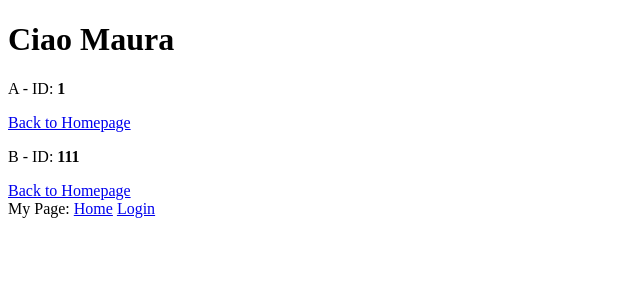
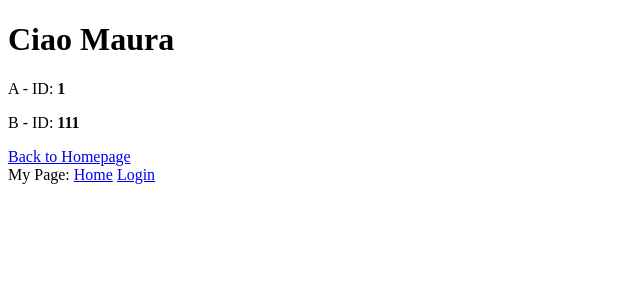
Before and after one commit to rmura498/first-webserver, a Flask app: page /mypage in a window 1280 px wide. Shown: the top 300 px of the page, without its empty margins (0-640 px from the left). Run offline with Flask 2, Linux system fonts and the light colour scheme.

Commit message:
last commit

```diff
--- a/app/routes/__init__.py
+++ b/app/routes/__init__.py
@@ -1,2 +1,3 @@
 from .hello import *
 from .mypage import *
+from .login import *
--- a/app/templates/index.html
+++ b/app/templates/index.html
@@ -6,7 +6,8 @@
 
     </div>
 
-    <a href="http://localhost:5000/mypage">My page</a>
+
 
 {% endfor %}
+<a href="http://localhost:5000/mypage">My page</a>
 {% endblock %}
--- a/app/templates/mypage.html
+++ b/app/templates/mypage.html
@@ -3,8 +3,9 @@
 {% for student in students %}
   <div>
       <p>{{ student.name }} - ID: <b>{{ student.id }}</b></p>
-    <a href="http://localhost:5000/">Back to Homepage</a>
+
 
     </div>
 {% endfor %}
+<a href="http://localhost:5000/">Back to Homepage</a>
 {% endblock %}
```
